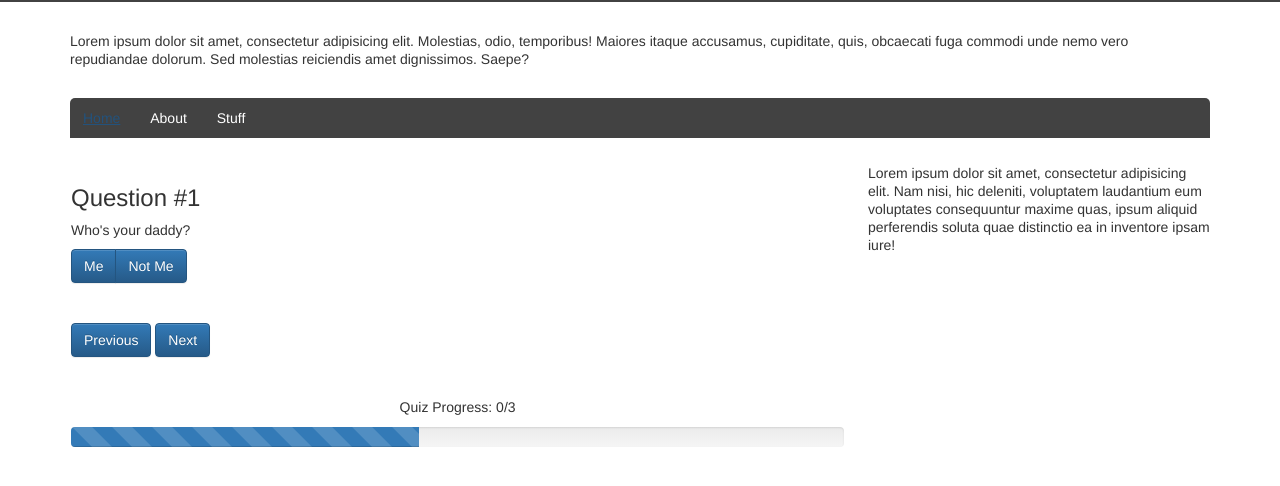
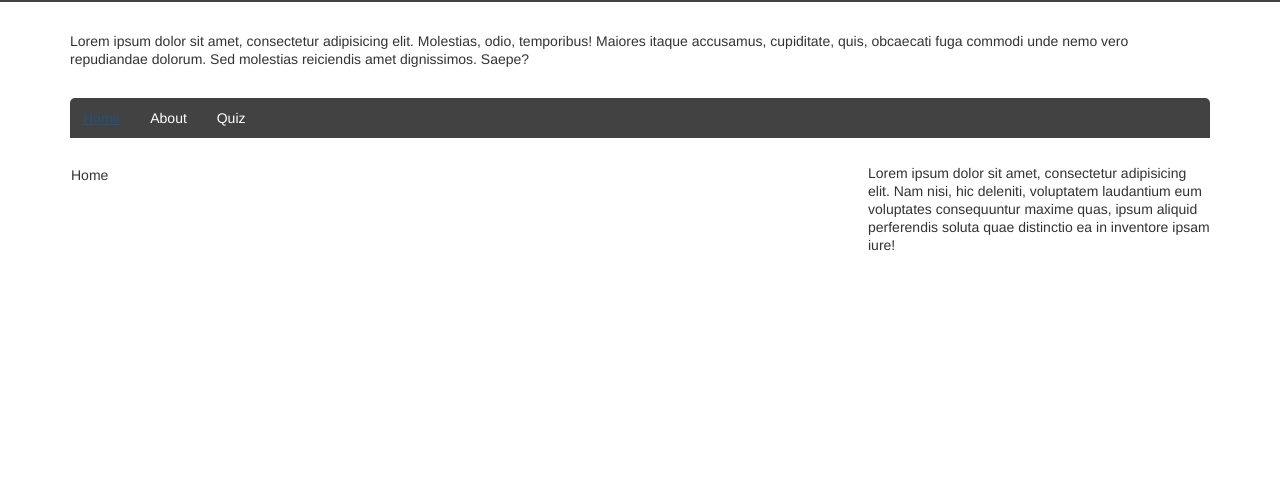
Before and after one commit to justinmandac/question_app, a website: page index.html in a window 1280 px wide. Both pictures are taken after a click on the link "Home". Shown: the part 38-524 px from the top of the page. Drawn offline with nearby package versions, Linux system fonts and the light colour scheme.

Commit message:
added functioning page navigation

```diff
--- a/index.html
+++ b/index.html
@@ -28,13 +28,13 @@
         <nav class="page-nav">
           <a href="#" class="page-link">Home</a>
           <a href="#" class="page-link">About</a>
-          <a href="#" class="page-link">Stuff</a>
+          <a href="#" class="page-link">Quiz</a>
         </nav>
         <div class="pages">
-          <div id="home" class="home-page page">
+          <div id="home" class="home-page page page--active">
             Home
           </div>
-          <div id="quiz" class="page page--active">
+          <div id="quiz" class="page">
             <div id="quizQuestions" class="quiz-page">
               <div id="questionPages">
 
--- a/js/main.js
+++ b/js/main.js
@@ -3,6 +3,23 @@ $(function() {
   console.log(document);
   var quiz = window.quiz;
 
+  $('.page-link').click(function(event) {
+    var el = event.target;
+    var pageName = el.innerHTML.toLowerCase();
+    var pageTarget = $('#'+pageName);
+
+    //remove all active pages
+    var activePages = $('.page--active');
+
+    for(var c = 0; c < activePages.length; c++) {
+      $(activePages[c]).removeClass('page--active');
+    }
+
+    console.log(activePages);
+    pageTarget.addClass('page--active');
+
+    console.log(pageName);
+  });
 
   quiz._init([
     {
--- a/js/quiz.js
+++ b/js/quiz.js
@@ -18,6 +18,10 @@
     totalProgress: 0,
     progressEl: null,
     tally: [],
+    resetProgressCounter() {
+      $('#quizProgressLabel #currentQuestion').text(0);
+      $('#quizProgressLabel #totalQuestions').text(this.totalProgress);
+    },
     render: function(questions) {
       var _this  = this;
       var count;
@@ -75,6 +79,8 @@
       this.questions = questions;
 
       for(var qCount = 0; qCount <  questions.length; qCount++) {
+        // add answered property to prevent users from abusing back + answer
+        this.questions[qCount].answered = false;
         this.tally[qCount] = 0;
       }
 
@@ -92,9 +98,8 @@
       this.nextButtonEl = $('#nextQuestionButton');
       this.previousButtonEl = $('#prevQuestionButton');
 
-      $('#quizProgressLabel #currentQuestion').text(0);
-      $('#quizProgressLabel #totalQuestions').text(this.totalProgress);
-
+      // initialize progress counters
+      this.resetProgressCounter();
 
       this.nextButtonEl.click(function(event) {
         console.log('NEXT CLICKED');
```
